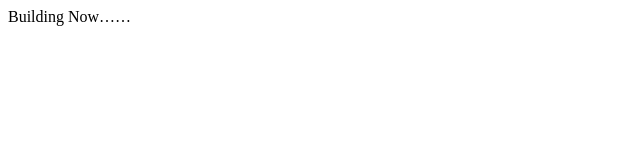
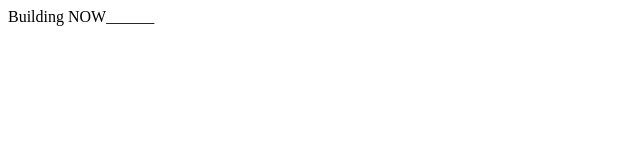
Before and after one commit to xitongspace/xitongspace.github.io, a plain HTML site: page index.html in a window 1280 px wide. Shown: the full height of the page, 0-640 px from the left. Drawn offline with Linux system fonts and the light colour scheme.

Commit message:
Update index.html

```diff
--- a/index.html
+++ b/index.html
@@ -1 +1 @@
-<p>Building Now……</p>
+<p>Building NOW______</p>
```
